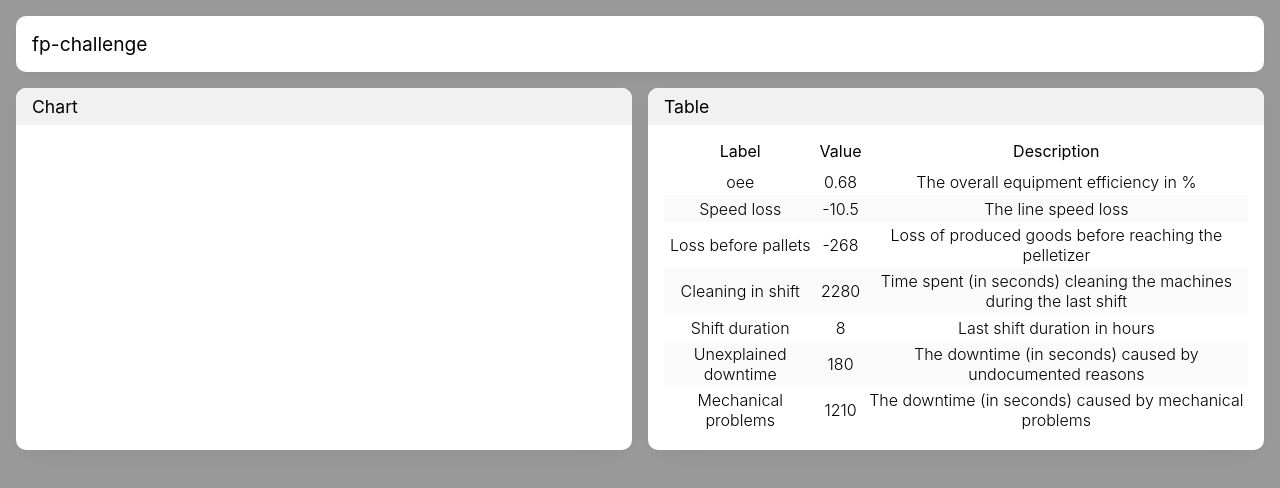
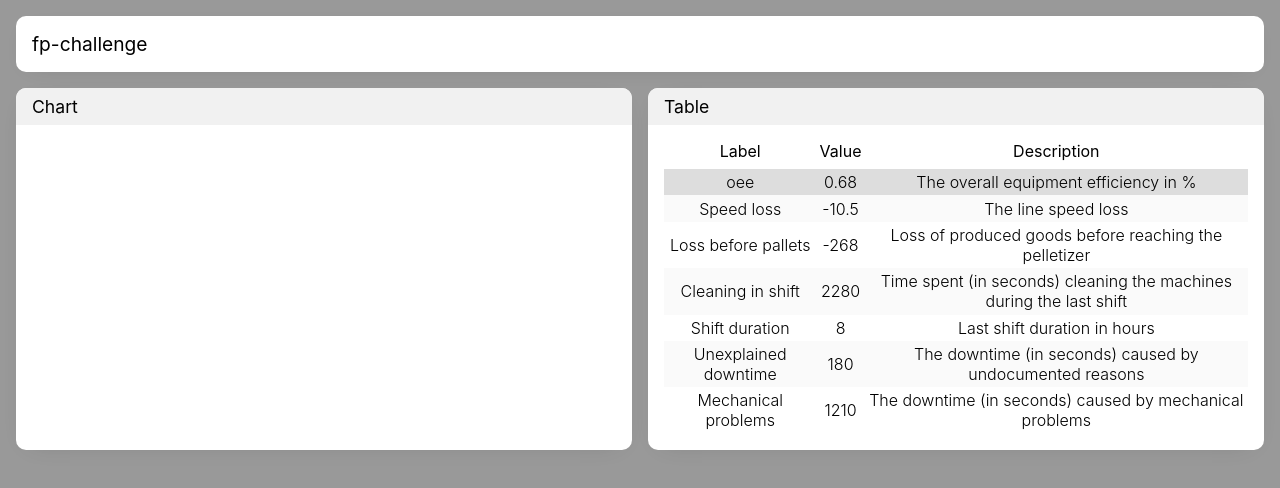
Before and after one commit to mat-sz/fp-challenge, a React (Create React App) app: page / in a window 1280 px wide. Shown: the top 488 px of the page. Built offline with nearby package versions, Linux system fonts and the light colour scheme; the HTML template or start-up script is replaced by a standard one.

Commit message:
restructured the table

```diff
--- a/src/App.tsx
+++ b/src/App.tsx
@@ -1,19 +1,15 @@
 import React from 'react';
-import { useSelector } from 'react-redux';
 
 import { Box } from './components/Box';
 import { BoxTitle } from './components/BoxTitle';
 import { Chart } from './components/Chart';
+import { EntryTable } from './components/EntryTable';
 import { Grid } from './components/Grid';
 import { Header } from './components/Header';
 import { Logo } from './components/Logo';
-import { Table } from './components/Table';
 import { GlobalStyle } from './globalStyle';
-import { StateType } from './reducers';
 
 export const App: React.FC = () => {
-  const entries = useSelector((state: StateType) => state.entries);
-
   return (
     <>
       <GlobalStyle />
@@ -29,24 +25,7 @@ export const App: React.FC = () => {
         </Box>
         <Box>
           <BoxTitle>Table</BoxTitle>
-          <Table>
-            <thead>
-              <tr>
-                <th>Label</th>
-                <th>Value</th>
-                <th>Description</th>
-              </tr>
-            </thead>
-            <tbody>
-              {entries.map(entry => (
-                <tr key={entry.id}>
-                  <td>{entry.label}</td>
-                  <td>{entry.value}</td>
-                  <td>{entry.description}</td>
-                </tr>
-              ))}
-            </tbody>
-          </Table>
+          <EntryTable />
         </Box>
       </Grid>
     </>
--- /dev/null
+++ b/src/components/EntryTable.tsx
@@ -0,0 +1,27 @@
+import React from 'react';
+import { useSelector } from 'react-redux';
+
+import { Table } from './Table';
+import { StateType } from '../reducers';
+import { EntryTableRow } from './EntryTableRow';
+
+export const EntryTable: React.FC = () => {
+  const entries = useSelector((state: StateType) => state.entries);
+
+  return (
+    <Table>
+      <thead>
+        <tr>
+          <th>Label</th>
+          <th>Value</th>
+          <th>Description</th>
+        </tr>
+      </thead>
+      <tbody>
+        {entries.map(entry => (
+          <EntryTableRow key={entry.id} entry={entry} />
+        ))}
+      </tbody>
+    </Table>
+  );
+};
--- /dev/null
+++ b/src/components/EntryTableRow.tsx
@@ -0,0 +1,28 @@
+import React, { useCallback } from 'react';
+import { useDispatch, useSelector } from 'react-redux';
+import { selectIdAction } from '../actions/state';
+import { StateType } from '../reducers';
+
+import { DataEntry } from '../types/Models';
+
+export interface EntryTableRowProps {
+  entry: DataEntry;
+}
+
+export const EntryTableRow: React.FC<EntryTableRowProps> = ({ entry }) => {
+  const selectedId = useSelector((state: StateType) => state.selectedId);
+  const dispatch = useDispatch();
+
+  const onClick = useCallback(
+    () => dispatch(selectIdAction(entry.id)),
+    [dispatch, entry]
+  );
+
+  return (
+    <tr onClick={onClick} className={selectedId === entry.id ? 'selected' : ''}>
+      <td>{entry.label}</td>
+      <td>{entry.value}</td>
+      <td>{entry.description}</td>
+    </tr>
+  );
+};
--- a/src/components/Table.tsx
+++ b/src/components/Table.tsx
@@ -22,4 +22,12 @@ export const Table = styled.table`
   tr:nth-child(even) {
     background: #fafafa;
   }
+
+  tr {
+    cursor: pointer;
+  }
+
+  tr.selected {
+    background: #ddd;
+  }
 `;
```
